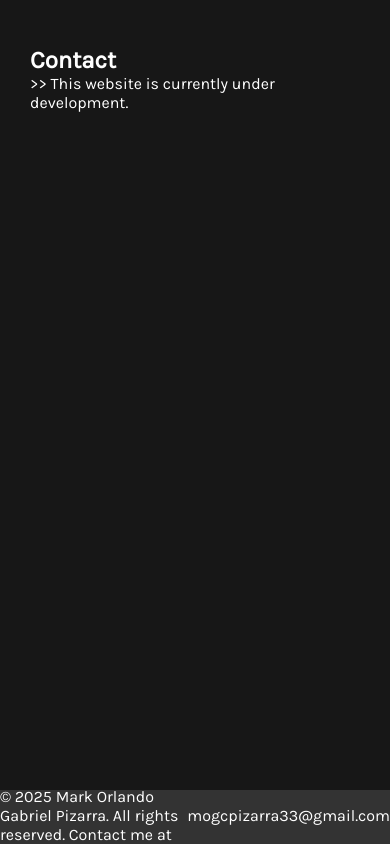
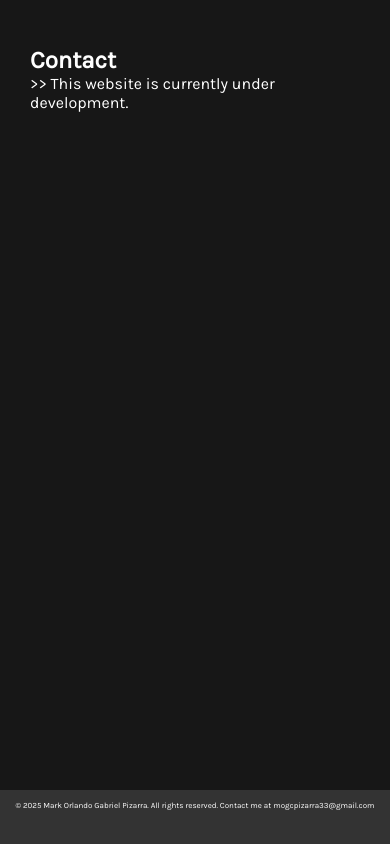
Before and after one commit to CodeAkyra/mark-orlando-gabriel-pizarra, a website: page index.html in a window 390 px wide. Shown: the part 3430-4274 px from the top of the page. After the commit the page ends 4250 px from the top, so only its background shows below. Drawn offline with Linux system fonts and the light colour scheme.

Commit message:
responsive

```diff
--- a/index.html
+++ b/index.html
@@ -52,7 +52,7 @@
     </section>
     <p class="copyright-notice">
       &copy; 2025 Mark Orlando Gabriel Pizarra. All rights reserved. Contact me
-      at&nbsp;<a href="mailto:mogcpizarra33@gmail.com" class="copyright-contact"
+      at&nbsp;<a href="mailto:mogcpizarra33@gmail.com"
         >mogcpizarra33@gmail.com</a
       >
     </p>
--- a/styles.css
+++ b/styles.css
@@ -196,18 +196,25 @@ p {
   height: 50px;
 }
 
-.copyright-contact {
+.copyright-notice a {
   color: white;
   text-decoration: none;
 }
 
-.copyright-contact:hover {
+.copyright-notice a:hover {
   text-decoration: underline;
 }
 
 /* RESPONSIVE */
 
 @media only screen and (max-width: 700px) {
+  .copyright-notice {
+    display: flex;
+    justify-content: center;
+    align-items: center;
+    height: 30px;
+    font-size: 8px;
+  }
   section {
     height: 100vh;
     padding-top: 100px;
```
